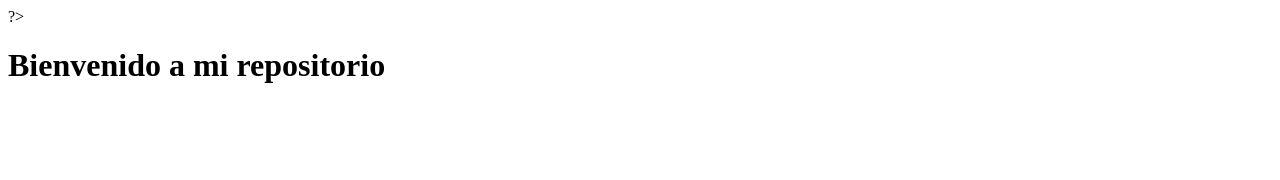
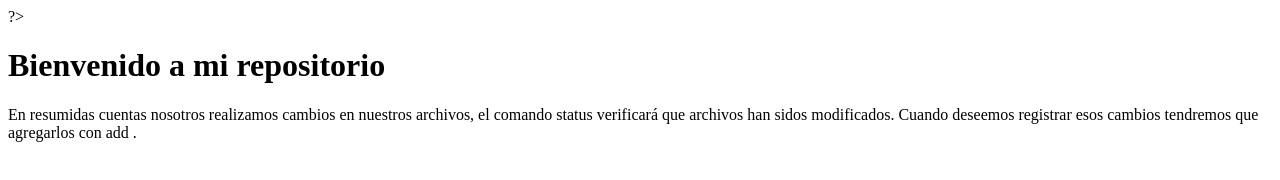
Before and after one commit to mayracruz-dev/mi_primer_repo, a plain HTML site: page bienvenido.html in a window 1280 px wide. Drawn offline with Linux system fonts and the light colour scheme.

Commit message:
agregue un parrafo

```diff
--- a/bienvenido.html
+++ b/bienvenido.html
@@ -13,6 +13,11 @@
 
 <h1>Bienvenido a mi repositorio</h1>
 
+<p>
+    En resumidas cuentas nosotros realizamos cambios en nuestros archivos, el comando status verificará que archivos han sidos modificados.
+    Cuando deseemos registrar esos cambios tendremos que agregarlos con add .
+</p>
+
 </body>
 
 </html>
```
